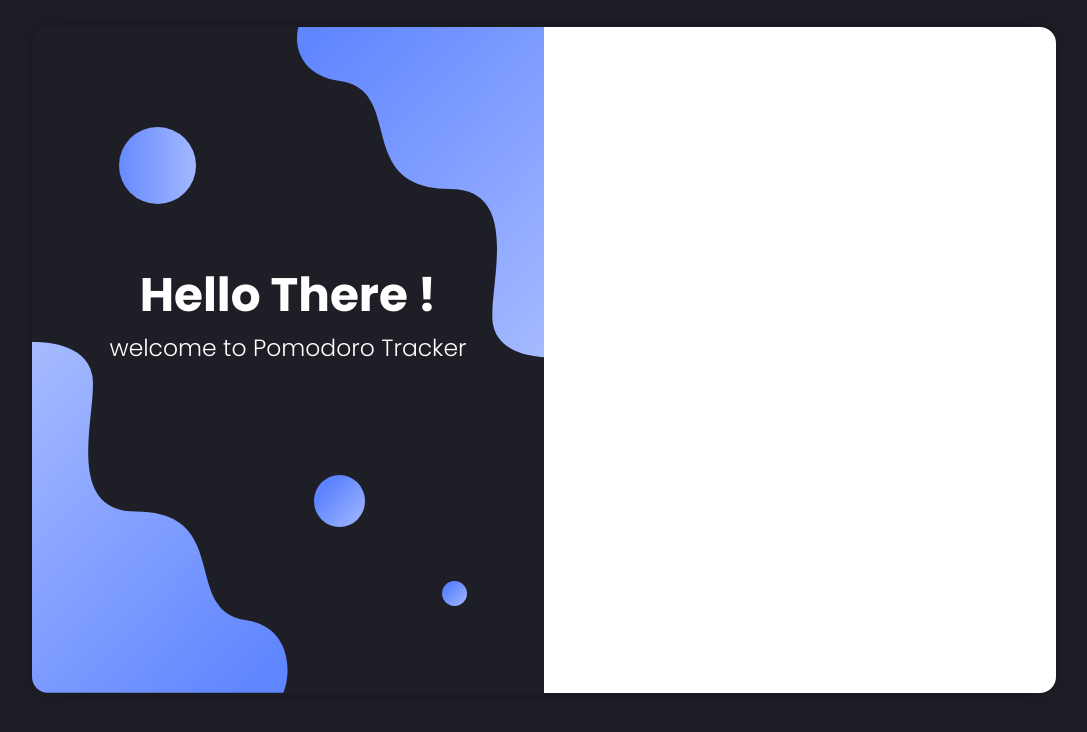
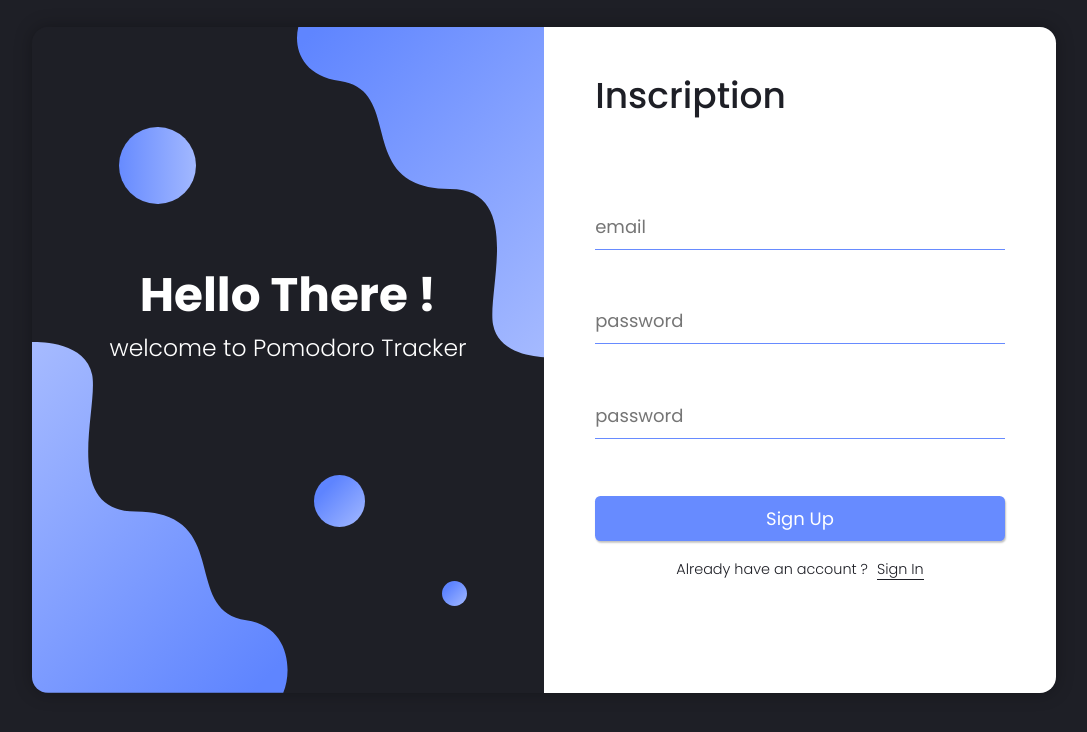
Before and after one commit to Dimitriftl/pomodoro_tracker, a React (Vite) app: page /signup in a window 1280 px wide. Shown: the top 732 px of the page, without its empty margins (96-1183 px from the left). Built offline with nearby package versions, Linux system fonts and the light colour scheme; a web font is replaced by a local one.

Commit message:
:lipstick: finish sign in and sign up pages

```diff
--- a/src/views/Connexion/SignIn.tsx
+++ b/src/views/Connexion/SignIn.tsx
@@ -5,11 +5,14 @@ import leftCornerShape from "../../assets/svg/loginPage/loginLeftCornerShape.svg
 import bigCircle from "../../assets/svg/loginPage/BigCircle.svg";
 import mediumCircle from "../../assets/svg/loginPage/mediumCircle.svg";
 import tinyCircle from "../../assets/svg/loginPage/timyCircle.svg";
+import { useNavigate } from "react-router-dom";
 
 type currentPageType = "signIn" | "SignUp";
 
 const SignIn = () => {
   const [currentPage, setCurrentPage] = useState<currentPageType>("signIn");
+
+  const navigate = useNavigate();
 
   return (
     <div id="signInContainer">
@@ -41,7 +44,7 @@ const SignIn = () => {
           <div id="signInFooter">
             <p>
               Don't have an account yet ?{" "}
-              <span onClick={() => setCurrentPage("SignUp")}>Sign Up</span>
+              <span onClick={() => navigate("/signup")}> Sign Up</span>
             </p>
           </div>
         </div>
--- a/src/views/Connexion/SignUp.tsx
+++ b/src/views/Connexion/SignUp.tsx
@@ -5,14 +5,20 @@ import leftCornerShape from "../../assets/svg/loginPage/loginLeftCornerShape.svg
 import bigCircle from "../../assets/svg/loginPage/BigCircle.svg";
 import mediumCircle from "../../assets/svg/loginPage/mediumCircle.svg";
 import tinyCircle from "../../assets/svg/loginPage/timyCircle.svg";
+import { useNavigate } from "react-router-dom";
 
 const SignUp = () => {
+  const navigate = useNavigate();
   return (
     <div id="signUpContainer">
       <div id="signUpContent">
         <div id="signUpLeftPart">
-          <img id="rightCornerShape" src={rightCornerShape} alt="random shape" />
-          <img id="leftCornerShape"  src={leftCornerShape} alt="random shape" />
+          <img
+            id="rightCornerShape"
+            src={rightCornerShape}
+            alt="random shape"
+          />
+          <img id="leftCornerShape" src={leftCornerShape} alt="random shape" />
           <img id="bigCircle" src={bigCircle} alt="circle" />
           <img id="mediumCircle" src={mediumCircle} alt="circle" />
           <img id="tinyCircle" src={tinyCircle} alt="circle" />
@@ -21,7 +27,23 @@ const SignUp = () => {
             <h2>welcome to Pomodoro Tracker</h2>
           </div>
         </div>
-        <div id="signUpRightPart"></div>
+        <div id="signUpRightPart">
+          <div id="signUpHeader">
+            <h2>Inscription</h2>
+          </div>
+          <form action="">
+            <input type="text" placeholder="email" />
+            <input type="password" placeholder="password" />
+            <input type="password" placeholder="password" />
+            <button type="submit">Sign Up</button>
+          </form>
+          <div id="signUpFooter">
+            <p>
+              Already have an account ?
+              <span onClick={() => navigate("/signin")}>Sign In</span>
+            </p>
+          </div>
+        </div>
       </div>
     </div>
   );
--- a/src/views/Connexion/signIn.scss
+++ b/src/views/Connexion/signIn.scss
@@ -12,7 +12,7 @@
   display: flex;
   width: 100%;
   height: 100%;
-  max-width: 1440px;
+  max-width: 1240px;
   box-shadow: 0px 0px 20px 0px rgba(0, 0, 0, 0.295);
   border-radius: 18px;
 }
@@ -96,6 +96,64 @@
   border-radius: 0 18px 18px 0;
 
   #signInHeader {
+    position: relative;
+    bottom: 100px;
+    display: flex;
+    width: 80%;
+    h2 {
+      color: #1e1f26;
+      font-size: 40px;
+      font-weight: 500;
+    }
+  }
 
+  form {
+    display: flex;
+    width: 80%;
+    flex-direction: column;
+    gap: 8vh;
+
+    input {
+      font-size: 20px;
+      outline: none;
+      color: #1e1f26;
+      border-color: var(--color-blue);
+      padding-bottom: 10px;
+      ::placeholder {
+        color: #a9a9a9;
+      }
+    }
+
+    button {
+      font-size: 20px;
+      height: 50px;
+      outline: none;
+      color: #1e1f26;
+      border: none;
+      border-radius: 6px;
+      background: #678bff;
+      color: #fff;
+
+      box-shadow: 1px 2px 2px 0px rgba(0, 0, 0, 0.25);
+      :hover {
+        background-color: var(--color-hover);
+      }
+    }
+  }
+
+  #signInFooter {
+
+    position: relative;
+    top: 20px;
+
+    p {
+      color: #1e1f26;
+    }
+
+    span {
+      margin-left: 5px;
+      border-bottom: 1px solid #1e1f26;
+      cursor: pointer;
+    }
   }
 }
--- a/src/views/Connexion/signUp.scss
+++ b/src/views/Connexion/signUp.scss
@@ -12,7 +12,7 @@
   display: flex;
   width: 100%;
   height: 100%;
-    max-width: 1440px;
+  max-width: 1240px;
   box-shadow: 0px 0px 20px 0px rgba(0, 0, 0, 0.295);
   border-radius: 18px;
 }
@@ -63,7 +63,7 @@
     width: 5%;
   }
 
-  #signUpPageText  {
+  #signUpPageText {
     position: absolute;
     top: 35%;
 
@@ -92,4 +92,66 @@
   height: 100%;
   background-color: rgb(255, 255, 255);
   border-radius: 0 18px 18px 0;
+
+  #signUpHeader {
+    position: relative;
+    bottom: 100px;
+    display: flex;
+    width: 80%;
+    h2 {
+      color: #1e1f26;
+      font-size: 40px;
+      font-weight: 500;
     }
+  }
+
+  form {
+    display: flex;
+    width: 80%;
+    flex-direction: column;
+    gap: 8vh;
+
+    input {
+      font-size: 20px;
+      outline: none;
+      color: #1e1f26;
+      border-color: var(--color-blue);
+      padding-bottom: 10px;
+      ::placeholder {
+        color: #a9a9a9;
+      }
+    }
+
+    button {
+      font-size: 20px;
+      height: 50px;
+      outline: none;
+      color: #1e1f26;
+      border: none;
+      border-radius: 6px;
+      background: #678bff;
+      color: #fff;
+
+      box-shadow: 1px 2px 2px 0px rgba(0, 0, 0, 0.25);
+      :hover {
+        background-color: var(--color-hover);
+      }
+    }
+
+  }
+  #signUpFooter {
+
+    position: relative;
+    top: 20px;
+
+    p {
+      color: #1e1f26;
+    }
+
+    span {
+      margin-left: 10px;
+      border-bottom: 1px solid #1e1f26;
+      cursor: pointer;
+    }
+  }
+}
```
Lines whose indentation alone changed are shown as unchanged.
